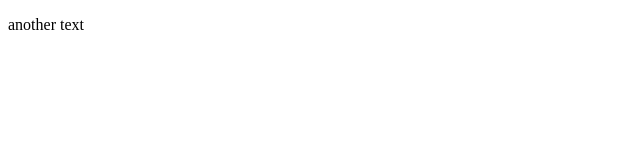
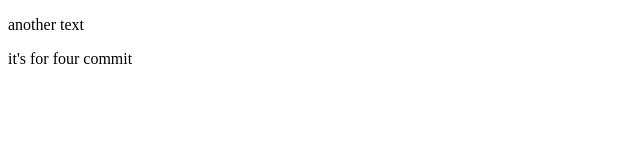
Before and after one commit to IvanSaenko/site, a plain HTML site: page index.html in a window 1280 px wide. Shown: the whole page, without its empty margins (0-640 px from the left). Drawn offline with Linux system fonts and the light colour scheme.

Commit message:
four commit

```diff
--- a/index.html
+++ b/index.html
@@ -5,5 +5,6 @@
     </head>
     <body>
         <p>another text</p>
+        <p>it's for four commit</p>
     </body>
 </html>
```
